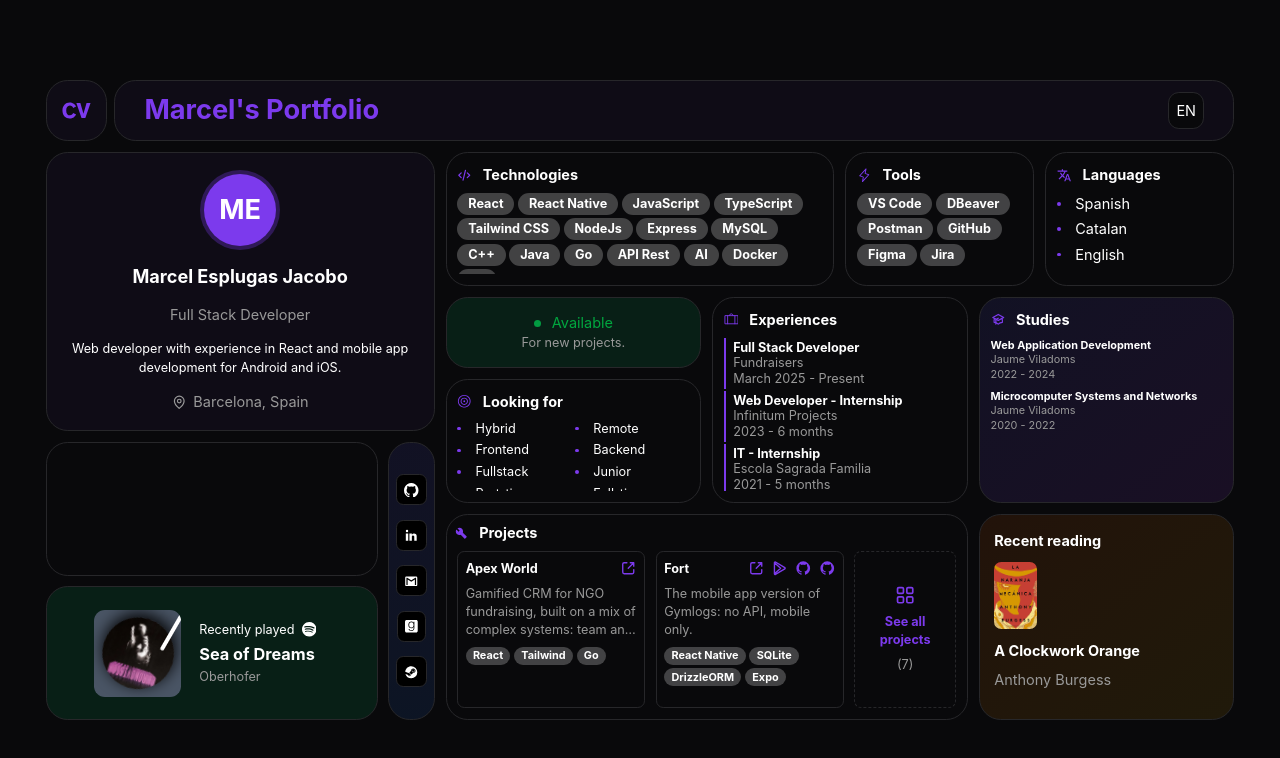
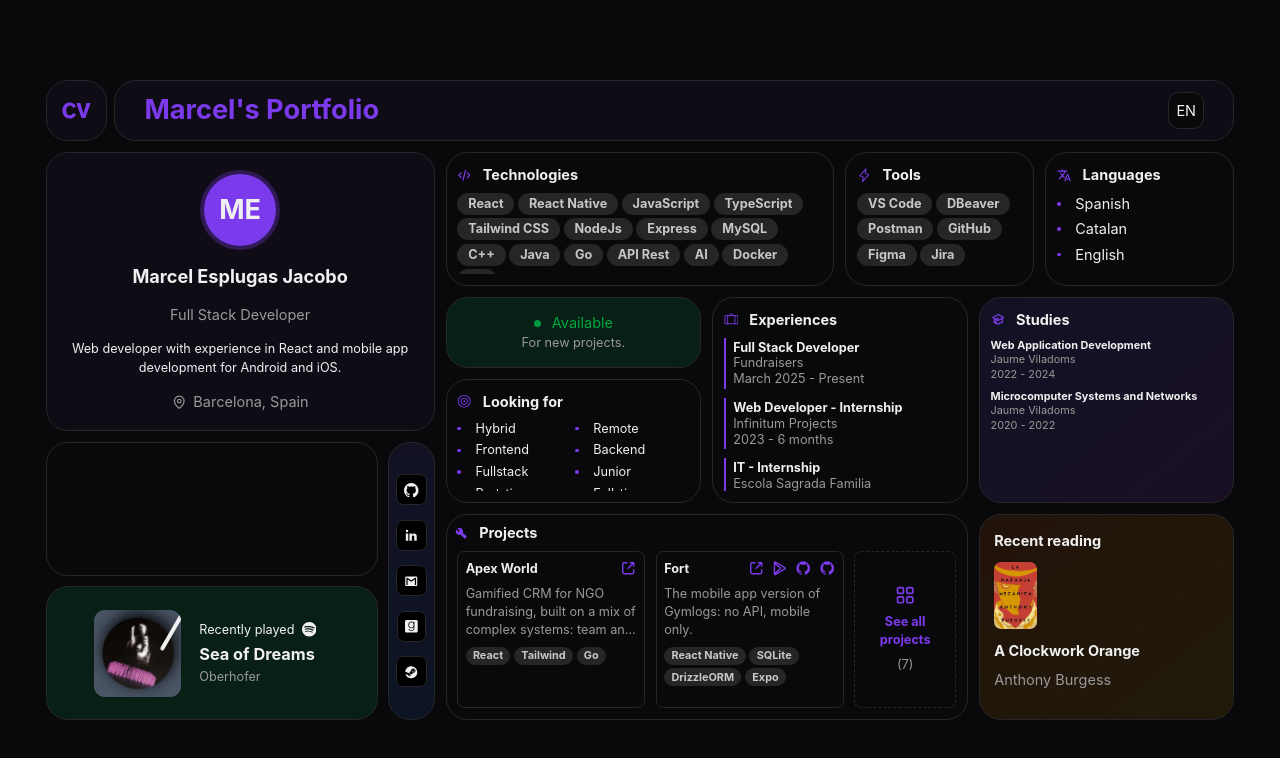
Before and after one commit to JacobsM14/portfolio_2025, an Astro site: page / in a window 1280 px wide. Built offline with nearby package versions, Linux system fonts and the light colour scheme; Astro itself is replaced by a stand-in of ours.

Commit message:
style: Soften white text and tags, and space out experiences

```diff
--- a/src/components/home/career/Experiences.astro
+++ b/src/components/home/career/Experiences.astro
@@ -15,7 +15,7 @@ const t = useTranslations(Astro.currentLocale);
 <Card class:list={["p-4 desktop:p-3 flex flex-col", Astro.props.class]}>
   <SectionTitle icon={ExperienceIcon}>{t("labels.experiences")}</SectionTitle>
   <ul
-    class="mt-4 desktop:mt-2 min-h-0 overflow-y-auto grid grid-cols-[repeat(auto-fit,minmax(11rem,1fr))] gap-x-4 content-start"
+    class="mt-4 desktop:mt-2 min-h-0 overflow-y-auto grid grid-cols-[repeat(auto-fit,minmax(11rem,1fr))] gap-x-4 gap-y-2 content-start"
   >
     {
       experiences.map((experience) => (
--- a/src/components/ui/TagList.astro
+++ b/src/components/ui/TagList.astro
@@ -15,7 +15,7 @@ const { items, size = "md", class: className } = Astro.props;
     items.map((item) => (
       <li
         class:list={[
-          "bg-gray-light/40 text-white font-bold rounded-full",
+          "bg-gray-light/20 text-white/80 font-bold rounded-full",
           size === "md" ? "text-sm px-3 py-1 desktop:py-0.5" : "text-xs px-2 py-1 desktop:py-0.5",
         ]}
       >
--- a/src/styles/global.css
+++ b/src/styles/global.css
@@ -6,6 +6,7 @@
   --color-dark: #09090b;
   --color-gray-normal: #27272a;
   --color-gray-light: #999999;
+  --color-white: #f0f0f0;
 
   --animate-vinyl: vinyl-spin 10s linear infinite;
 
@@ -28,6 +29,9 @@
 
 html {
   color-scheme: dark;
+}
+p{
+
 }
 
 /* Everything is in rem, so the UI scales with the viewport height:
```
